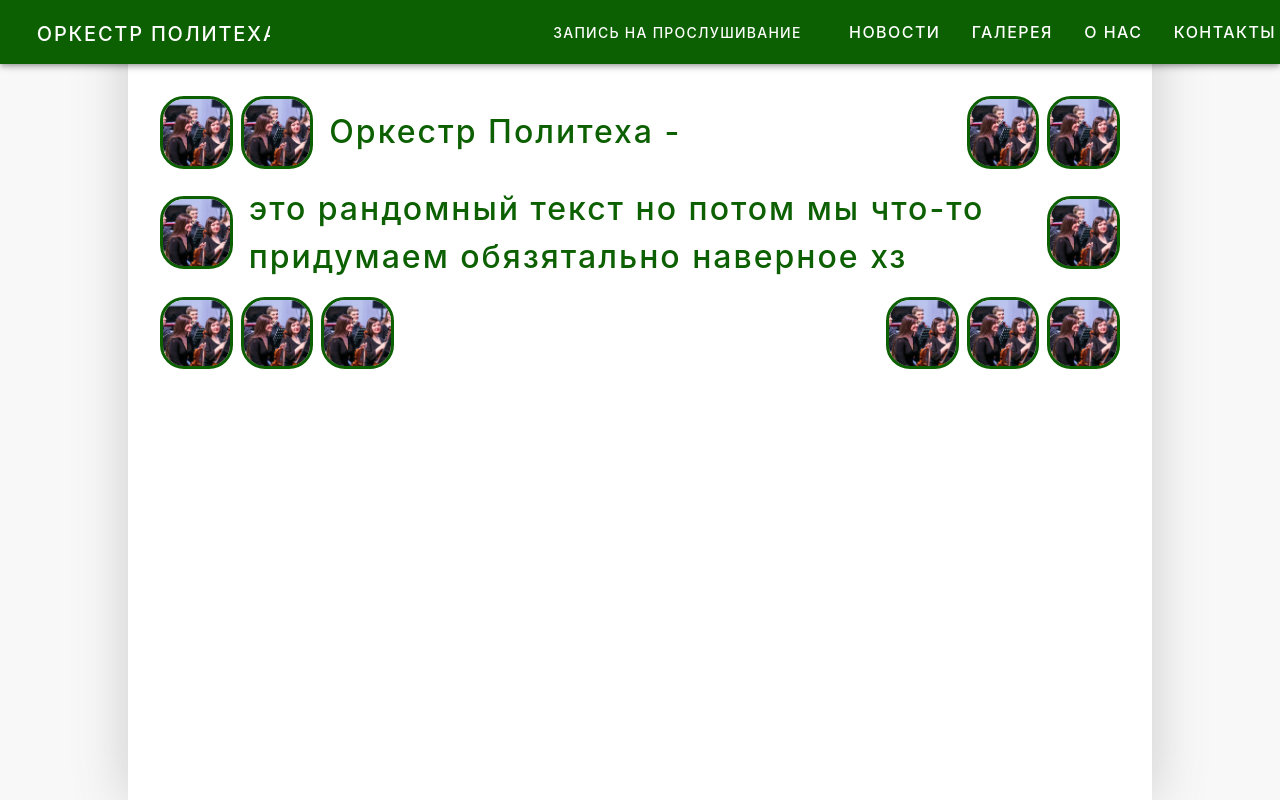
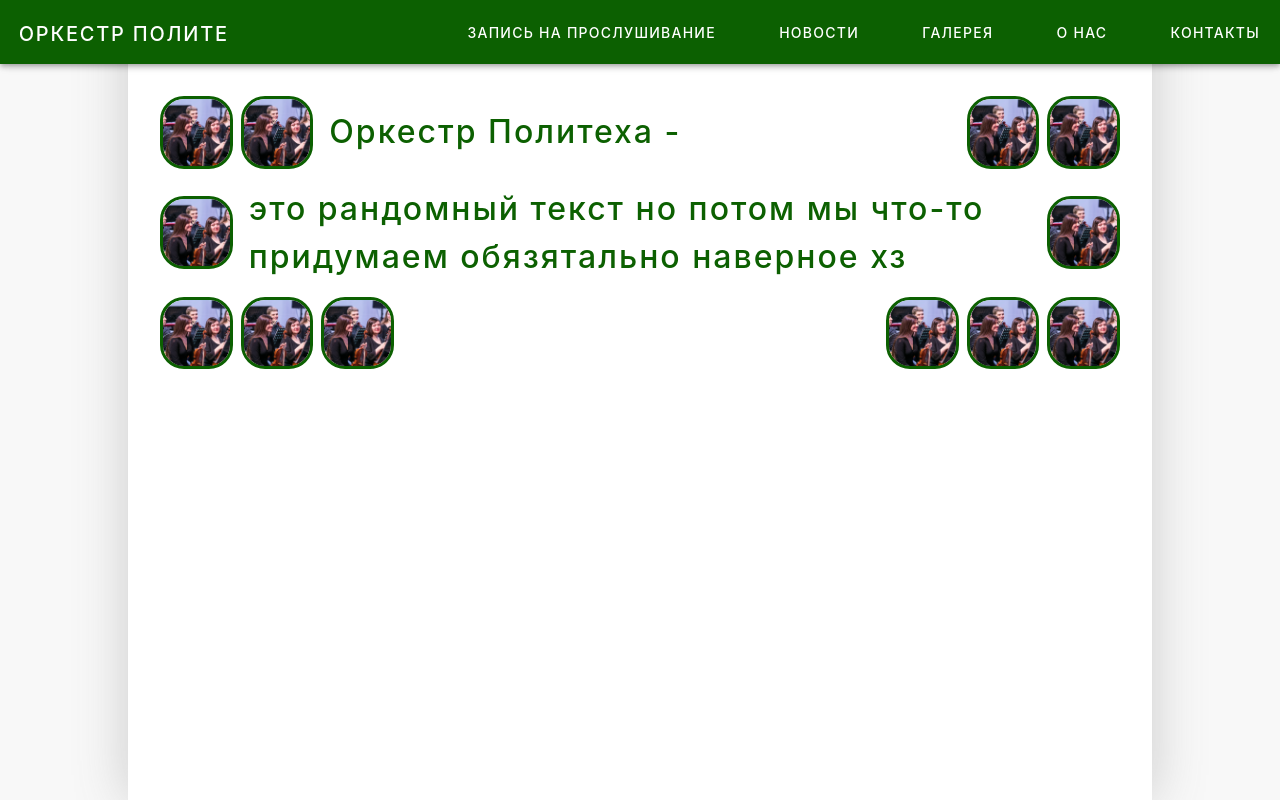
Before and after one commit to marceline223/orchestra_website, a Vue app: page / in a window 1280 px wide. Built offline with nearby package versions, Linux system fonts and the light colour scheme.

Commit message:
Корректировка хедера

```diff
--- a/src/components/HeaderComponent.vue
+++ b/src/components/HeaderComponent.vue
@@ -11,30 +11,30 @@
     <v-spacer/>
 
     <v-btn
-      class="header-link"
+      class="header-link v-btn"
       text="Запись на прослушивание"
       @click="onClickShowModal"
     />
 
-    <router-link
+    <v-btn
       to="/news"
       class="header-link v-btn"
       text="Новости"
     />
 
-    <router-link
+    <v-btn
       to="/gallery"
       class="header-link v-btn"
       text="Галерея"
     />
 
-    <router-link
+    <v-btn
       to="/about"
       class="header-link v-btn"
       text="О нас"
     />
 
-    <router-link
+    <v-btn
       to="/contacts"
       class="header-link v-btn"
       text="Контакты"
```
